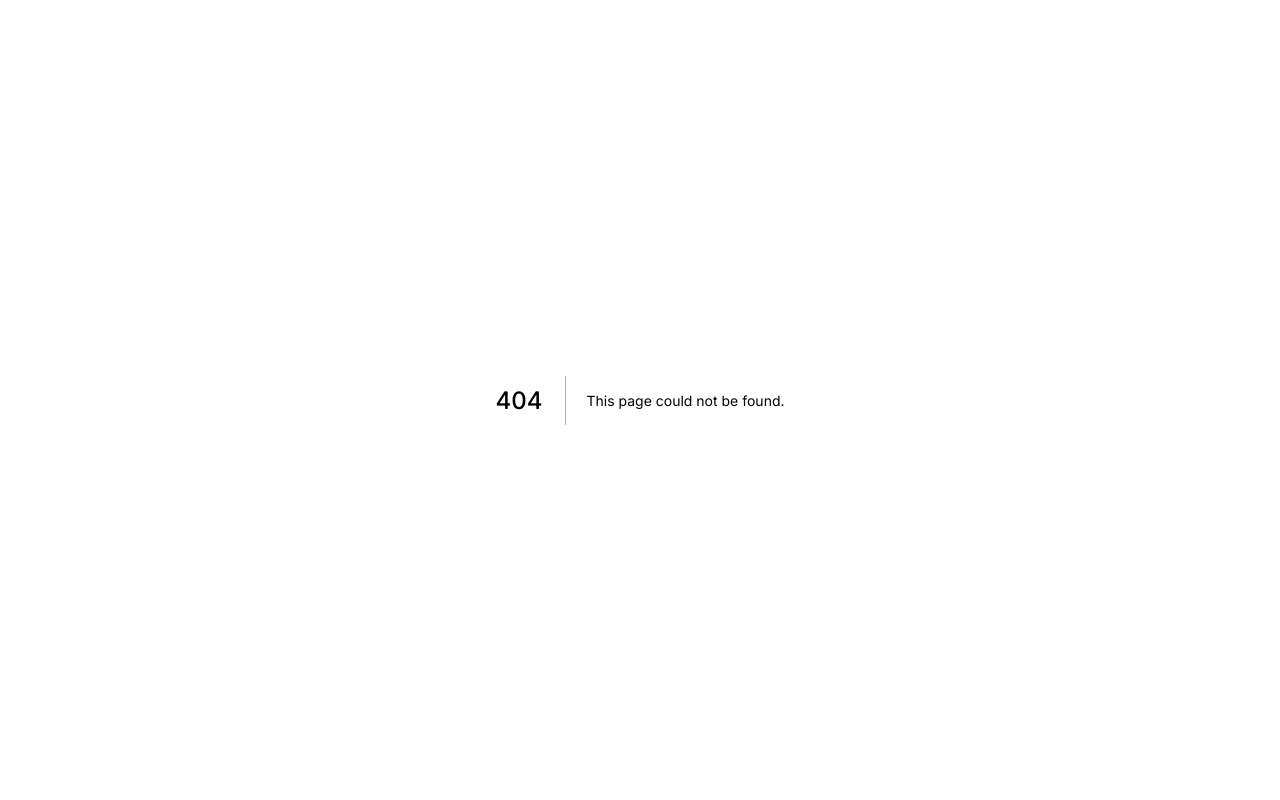
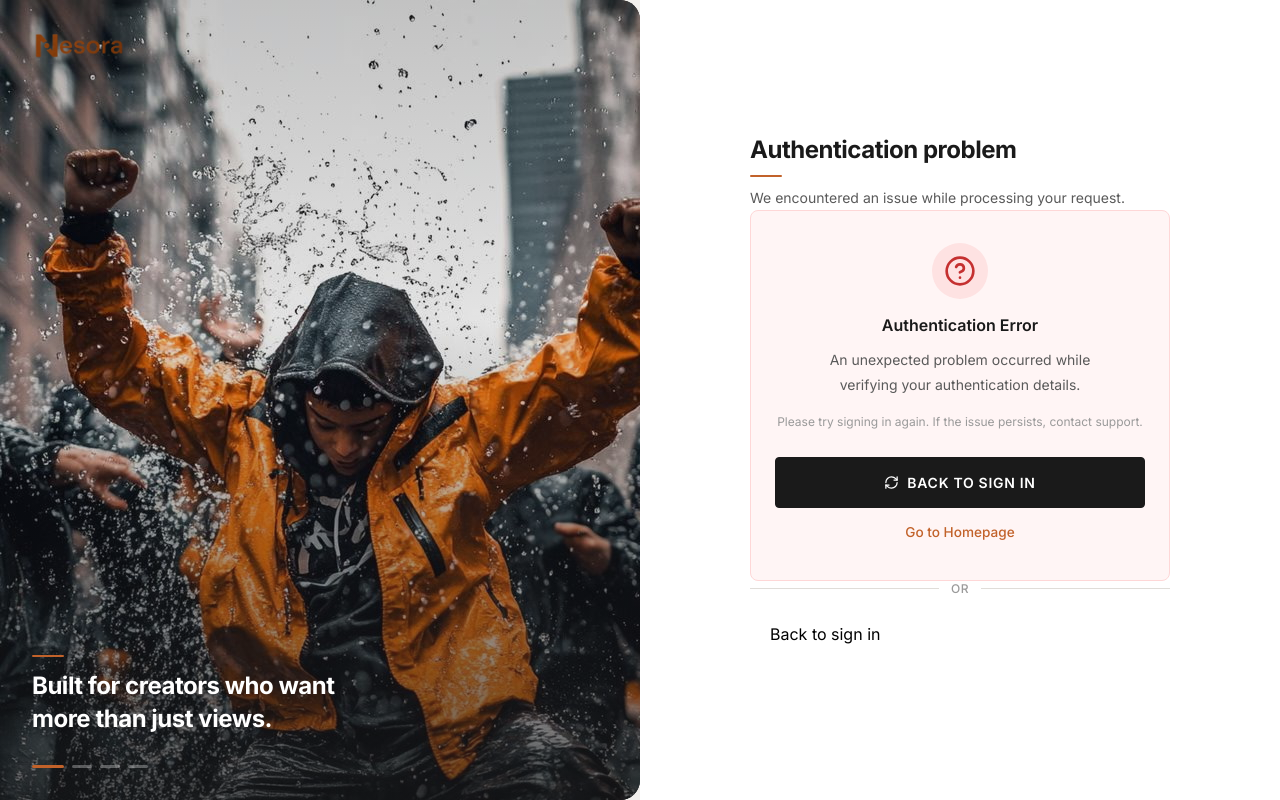
Before and after one commit to ObiKennedi/nesora, a Next.js app: page /error in a window 1280 px wide. Before the commit this address had no page. Built offline with nearby package versions, Linux system fonts and the light colour scheme.

Commit message:
feat: add dedicated auth error page with error mapping

```diff
--- /dev/null
+++ b/app/(auth)/error/page.tsx
@@ -0,0 +1,234 @@
+// app/(auth)/error/page.tsx
+"use client"
+
+import { Suspense } from "react"
+import { useSearchParams } from "next/navigation"
+import Link from "next/link"
+import { CardWrapper } from "@/component/auth/CardWrapper"
+import { Loader } from "@/component/essentials/Loader"
+import {
+    AlertTriangle,
+    ShieldAlert,
+    Clock,
+    Link2Off,
+    Lock,
+    KeyRound,
+    HelpCircle,
+    ArrowLeft,
+    RefreshCw,
+} from "lucide-react"
+import "@/styles/auth/AuthForm.scss"
+
+interface ErrorDetail {
+    title: string
+    description: string
+    hint?: string
+    icon: React.ReactNode
+    primaryAction: {
+        label: string
+        href: string
+    }
+    secondaryAction?: {
+        label: string
+        href: string
+    }
+}
+
+const ERROR_MAP: Record<string, ErrorDetail> = {
+    Configuration: {
+        title: "Server Configuration Error",
+        description:
+            "There is a problem with the server authentication settings or provider credentials.",
+        hint: "If this persists, please contact support or check server logs.",
+        icon: <ShieldAlert size={32} />,
+        primaryAction: { label: "Try signing in again", href: "/login" },
+        secondaryAction: { label: "Contact Support", href: "mailto:support@nesora.org" },
+    },
+    AccessDenied: {
+        title: "Access Denied",
+        description:
+            "You do not have permission to sign in, or your account may be suspended.",
+        hint: "If you believe this is a mistake, please reach out to our team.",
+        icon: <Lock size={32} />,
+        primaryAction: { label: "Return to sign in", href: "/login" },
+        secondaryAction: { label: "Support", href: "mailto:support@nesora.org" },
+    },
+    Verification: {
+        title: "Link Expired or Invalid",
+        description:
+            "The sign-in or verification link has expired or has already been used.",
+        hint: "Request a new link to continue.",
+        icon: <Clock size={32} />,
+        primaryAction: { label: "Request new link", href: "/forgot-password" },
+        secondaryAction: { label: "Sign in with password", href: "/login" },
+    },
+    OAuthSignin: {
+        title: "Could Not Start Sign-In",
+        description:
+            "An error occurred while attempting to connect to the login provider.",
+        hint: "Please check your network connection and try again.",
+        icon: <AlertTriangle size={32} />,
+        primaryAction: { label: "Try again", href: "/login" },
+    },
+    OAuthCallback: {
+        title: "Provider Authentication Failed",
+        description:
+            "We could not complete authentication with Google. You may have canceled the authorization prompt.",
+        hint: "Try again or use standard email and password.",
+        icon: <AlertTriangle size={32} />,
+        primaryAction: { label: "Try again", href: "/login" },
+        secondaryAction: { label: "Sign up with email", href: "/register" },
+    },
+    OAuthCreateAccount: {
+        title: "Account Creation Failed",
+        description:
+            "Could not create an account with the selected third-party provider.",
+        hint: "Try creating an account directly with your email.",
+        icon: <ShieldAlert size={32} />,
+        primaryAction: { label: "Register with email", href: "/register" },
+        secondaryAction: { label: "Sign in", href: "/login" },
+    },
+    OAuthAccountNotLinked: {
+        title: "Account Already Exists",
+        description:
+            "An account with this email address already exists using a different sign-in method.",
+        hint: "Please sign in using your original method (e.g. password or Google).",
+        icon: <Link2Off size={32} />,
+        primaryAction: { label: "Sign in with password", href: "/login" },
+    },
+    EmailSignin: {
+        title: "Email Sending Failed",
+        description:
+            "We were unable to deliver the authentication email to your inbox.",
+        hint: "Please verify your email address spelling and try again.",
+        icon: <AlertTriangle size={32} />,
+        primaryAction: { label: "Try again", href: "/login" },
+    },
+    CredentialsSignin: {
+        title: "Invalid Credentials",
+        description:
+            "The email or password you entered is incorrect, or your email has not been verified.",
+        hint: "Please check your details and try again.",
+        icon: <KeyRound size={32} />,
+        primaryAction: { label: "Try signing in again", href: "/login" },
+        secondaryAction: { label: "Forgot password?", href: "/forgot-password" },
+    },
+    SessionRequired: {
+        title: "Session Expired",
+        description:
+            "Your session has expired or you need to sign in to access this page.",
+        hint: "Sign in to continue where you left off.",
+        icon: <Lock size={32} />,
+        primaryAction: { label: "Sign in to continue", href: "/login" },
+    },
+}
+
+const DEFAULT_ERROR: ErrorDetail = {
+    title: "Authentication Error",
+    description:
+        "An unexpected problem occurred while verifying your authentication details.",
+    hint: "Please try signing in again. If the issue persists, contact support.",
+    icon: <HelpCircle size={32} />,
+    primaryAction: { label: "Back to sign in", href: "/login" },
+    secondaryAction: { label: "Go to Homepage", href: "/" },
+}
+
+function AuthErrorContent() {
+    const searchParams = useSearchParams()
+    const errorCode = searchParams.get("error") || "Default"
+    const errorDetail = ERROR_MAP[errorCode] || DEFAULT_ERROR
+
+    return (
+        <CardWrapper
+            heading="Authentication problem"
+            subHeading="We encountered an issue while processing your request."
+            showButton
+            buttonLabel="Back to sign in"
+            buttonLink="/login"
+        >
+            <div className="verify-state">
+                <div className="verify-state__card verify-state__card--error">
+                    {/* Icon */}
+                    <div className="verify-state__icon-wrap verify-state__icon-wrap--error">
+                        {errorDetail.icon}
+                    </div>
+
+                    {/* Error Code Pill */}
+                    {errorCode && errorCode !== "Default" && (
+                        <span
+                            style={{
+                                fontSize: "0.68rem",
+                                fontWeight: 700,
+                                letterSpacing: "0.08em",
+                                textTransform: "uppercase",
+                                color: "#b91c1c",
+                                backgroundColor: "#fee2e2",
+                                padding: "2px 8px",
+                                borderRadius: "4px",
+                            }}
+                        >
+                            Error: {errorCode}
+                        </span>
+                    )}
+
+                    {/* Title & Description */}
+                    <p className="verify-state__title">{errorDetail.title}</p>
+                    <p className="verify-state__body">{errorDetail.description}</p>
+
+                    {/* Hint */}
+                    {errorDetail.hint && (
+                        <p className="verify-state__hint" style={{ marginTop: "4px" }}>
+                            {errorDetail.hint}
+                        </p>
+                    )}
+
+                    {/* Action Buttons */}
+                    <div
+                        style={{
+                            display: "flex",
+                            flexDirection: "column",
+                            gap: "8px",
+                            width: "100%",
+                            marginTop: "16px",
+                        }}
+                    >
+                        <Link
+                            href={errorDetail.primaryAction.href}
+                            className="auth-submit"
+                            style={{
+                                textDecoration: "none",
+                                textAlign: "center",
+                                margin: 0,
+                            }}
+                        >
+                            <RefreshCw size={15} />
+                            {errorDetail.primaryAction.label}
+                        </Link>
+
+                        {errorDetail.secondaryAction && (
+                            <Link
+                                href={errorDetail.secondaryAction.href}
+                                className="verify-state__link"
+                                style={{
+                                    textAlign: "center",
+                                    padding: "8px",
+                                    fontSize: "0.85rem",
+                                }}
+                            >
+                                {errorDetail.secondaryAction.label}
+                            </Link>
+                        )}
+                    </div>
+                </div>
+            </div>
+        </CardWrapper>
+    )
+}
+
+export default function AuthErrorPage() {
+    return (
+        <Suspense fallback={<Loader fullscreen={false} message="Loading error details…" />}>
+            <AuthErrorContent />
+        </Suspense>
+    )
+}
--- a/lib/auth.config.ts
+++ b/lib/auth.config.ts
@@ -148,7 +148,7 @@ export default {
     },
     pages: {
         signIn: "/login",
-        error: "/login",
+        error: "/error",
         newUser: "/onboarding",
         verifyRequest: "/verify-email",
     },
```
Also changed, not shown: proxy.ts (+12 -1 lines).
